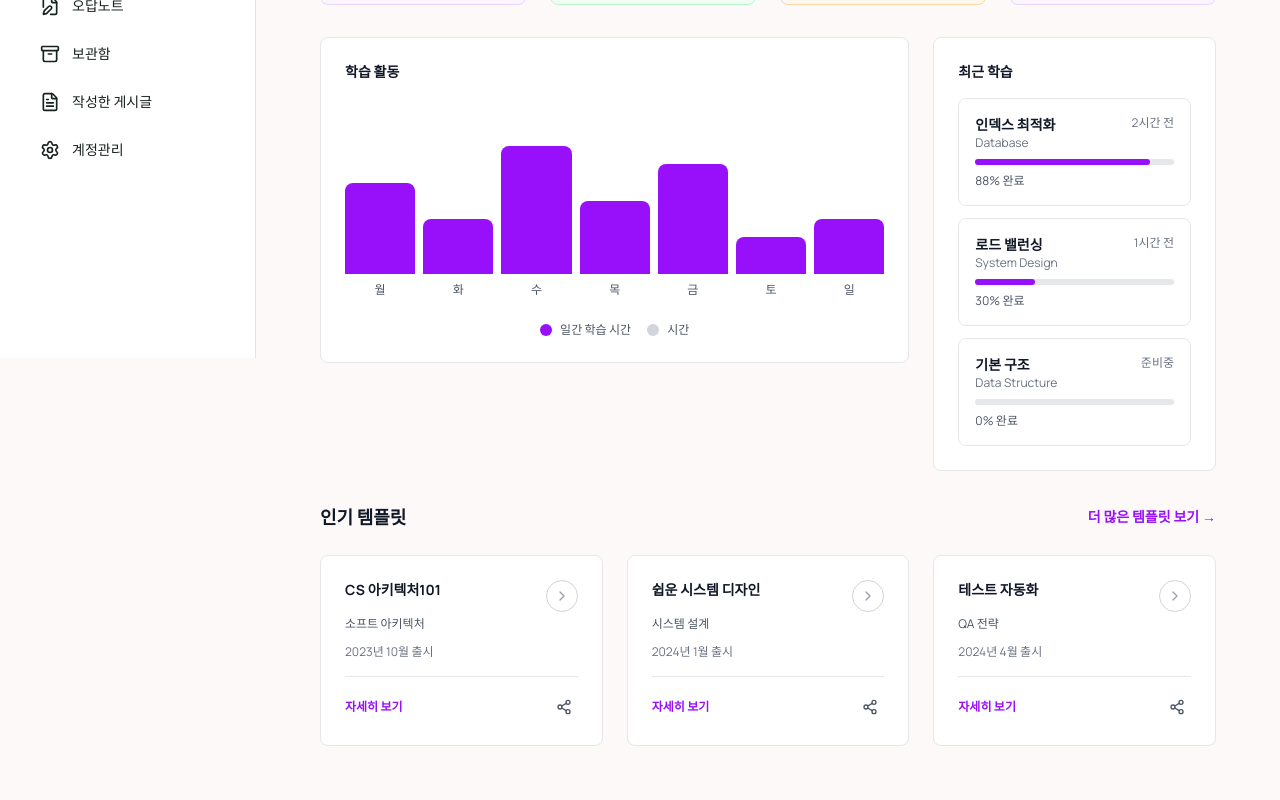
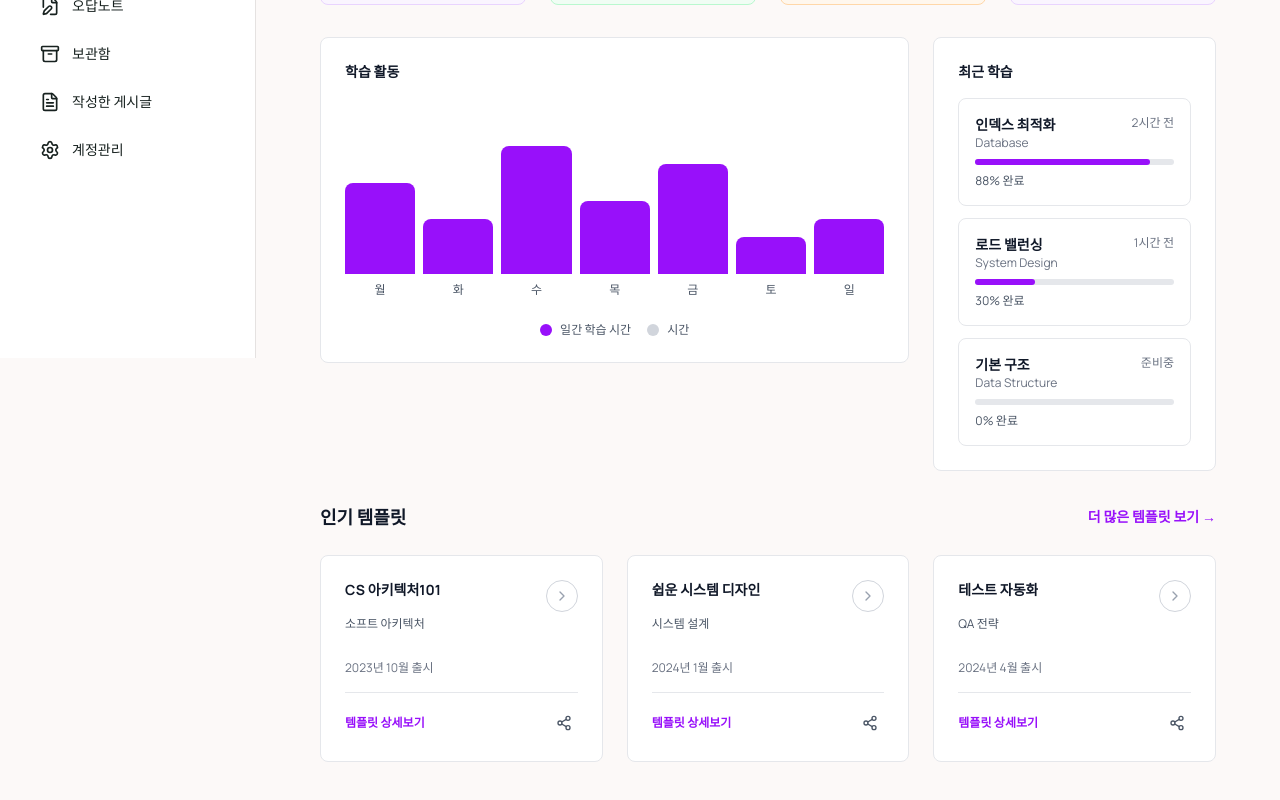
Before and after one commit to COBIP/COBIP_FE, a Next.js app: page /my-page/dashboard in a window 1280 px wide. Shown: the part 442-1242 px from the top of the page. Built offline with nearby package versions, Linux system fonts and the light colour scheme; no server answers.

Commit message:
♻️  refactor: CourseCard에 템플릿 카드 컴포넌트 타입 적용
백엔드 템플릿 데이터를 UI 카드에 맞게 렌더링하도록 타입 및 속성 맵핑 구조를 개선함.

```diff
--- a/src/features/my-page/components/dashboard/CourseCard.tsx
+++ b/src/features/my-page/components/dashboard/CourseCard.tsx
@@ -1,3 +1,4 @@
+// src/features/dashboard/components/CourseCard.tsx
 import { Share2, ChevronRight } from 'lucide-react';
 import type { RecommendedCourse } from '@/app/types/DashboardTypes';
 
@@ -7,21 +8,21 @@ interface CourseCardProps {
 
 export function CourseCard({ course }: CourseCardProps) {
   return (
-    <div className="bg-white rounded-lg border border-gray-200 p-6 hover:shadow-lg transition flex flex-col">
+    <div className="bg-white rounded-lg border border-gray-200 p-6 hover:shadow-lg transition flex flex-col h-full">
       <div className="flex items-start justify-between mb-1">
-        <h3 className="text-sm font-bold text-gray-900">{course.title}</h3>
-        <div className="w-8 h-8 rounded-full border border-gray-300 flex items-center justify-center hover:bg-gray-50 cursor-pointer">
+        <h3 className="text-sm font-bold text-gray-900 line-clamp-1">{course.title}</h3>
+        <div className="w-8 h-8 rounded-full border border-gray-300 flex items-center justify-center hover:bg-gray-50 cursor-pointer flex-shrink-0">
           <ChevronRight size={16} className="text-gray-400" />
         </div>
       </div>
 
-      <p className="text-xs text-gray-600 mb-3">{course.description}</p>
+      <p className="text-xs text-gray-600 mb-3 line-clamp-2 min-h-[32px]">{course.description}</p>
 
       <p className="text-xs text-gray-500 mb-4">{course.releaseDate}</p>
 
       <div className="flex items-center justify-between pt-4 border-t border-gray-200 mt-auto">
         <button className="text-xs text-purple-600 font-semibold hover:text-purple-700">
-          자세히 보기
+          템플릿 상세보기
         </button>
         <button className="p-1.5 hover:bg-gray-100 rounded-lg transition">
           <Share2 size={16} className="text-gray-600" />
```
